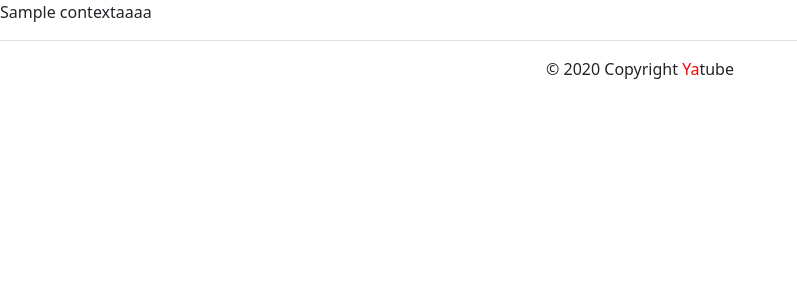
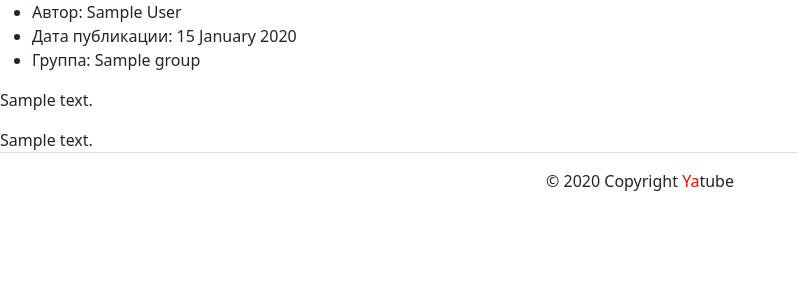
Before and after one commit to Jelister203/hw02_community, a Django app: template yatube/templates/posts/group_list.html in a window 1280 px wide. Shown: the part 56-356 px from the top of the page, without its empty margins (0-797 px from the left). Run offline with Django 3.2, Linux system fonts and the light colour scheme; tables that the repository leaves empty hold one stand-in row (values such as "Sample post"); the template is opened without the code that fills it: values that come from a table or form of the project are taken from there, most other values are stand-ins (such as "Sample title", 1, 10 or a date in 2020); some libraries are stand-ins or nearby versions.

Commit message:
finished_1

```diff
--- a/yatube/posts/urls.py
+++ b/yatube/posts/urls.py
@@ -2,6 +2,6 @@ from django.urls import path
 from . import views
 app_name = 'posts'
 urlpatterns = [
-    path('', views.index, name='posts_main'),
-    path('group_list/<slug:slug>/', views.group_posts, name='group_list'),
+    path('', views.index, name='index'),
+    path('group/<slug:slug>/', views.group_posts, name='group_list'),
 ]
--- a/yatube/templates/base.html
+++ b/yatube/templates/base.html
@@ -14,7 +14,9 @@
     <meta name="theme-color" content="#ffffff">
     <!-- Подключен файл со стандартными стилями бустрап -->
     <link rel="stylesheet" href="{% static 'css/bootstrap.min.css' %}">
+    {% block title %}
     <title>Последние обновления на сайте</title>
+    {% endblock %}
   </head>
   <body>
     <header>
--- a/yatube/templates/includes/header.html
+++ b/yatube/templates/includes/header.html
@@ -22,7 +22,7 @@
       <!-- В дальнейшем тут будет создано полноценное меню -->
       <nav class="navbar navbar-light" style="background-color: lightskyblue">
         <div class="container">
-          <a class="navbar-brand" href="{% url 'posts:posts_main' %}">
+          <a class="navbar-brand" href="{% url 'posts:index' %}">
             <img src="{% static 'img/logo.png' %}" width="30" height="30" class="d-inline-block align-top" alt="">
             <!-- тег span используется для добавления нужных стилей отдельным участкам текста -->
             <span style="color:red">Ya</span>tube
--- a/yatube/templates/posts/group_list.html
+++ b/yatube/templates/posts/group_list.html
@@ -1,6 +1,22 @@
 {% extends 'base.html' %}
+{% block title %}
+<title>Записи сообщества {{group}}</title>
+{% endblock%}
 {% block content %}
-{%for a, b in context%}
-	<p>{{a.title}}aaaa</p>
-{%endfor%}
+{% for post in posts %}
+  <ul>
+    <li>
+      Автор: {{ post.author.get_full_name }}
+    </li>
+    <li>
+      Дата публикации: {{ post.pub_date|date:"d E Y" }}
+    </li>
+    <li>
+    	Группа: {{post.group}}
+    </li>
+  </ul>
+  <p>{{ post.text }}</p>
+  {% if not forloop.last %}<hr>{% endif %}
+{% endfor %}
+{{ content }}
 {% endblock %}
--- a/yatube/templates/posts/index.html
+++ b/yatube/templates/posts/index.html
@@ -8,6 +8,11 @@
     <li>
       Дата публикации: {{ post.pub_date|date:"d E Y" }}
     </li>
+    {% if post.group %}
+    <li>
+      Группа: {{post.group}}
+    </li>
+    {% endif %}
   </ul>
   <p>{{ post.text }}</p>
   {% if post.group %}
```
Also changed, not shown: yatube/posts/admin.py (line endings or trailing spaces).
